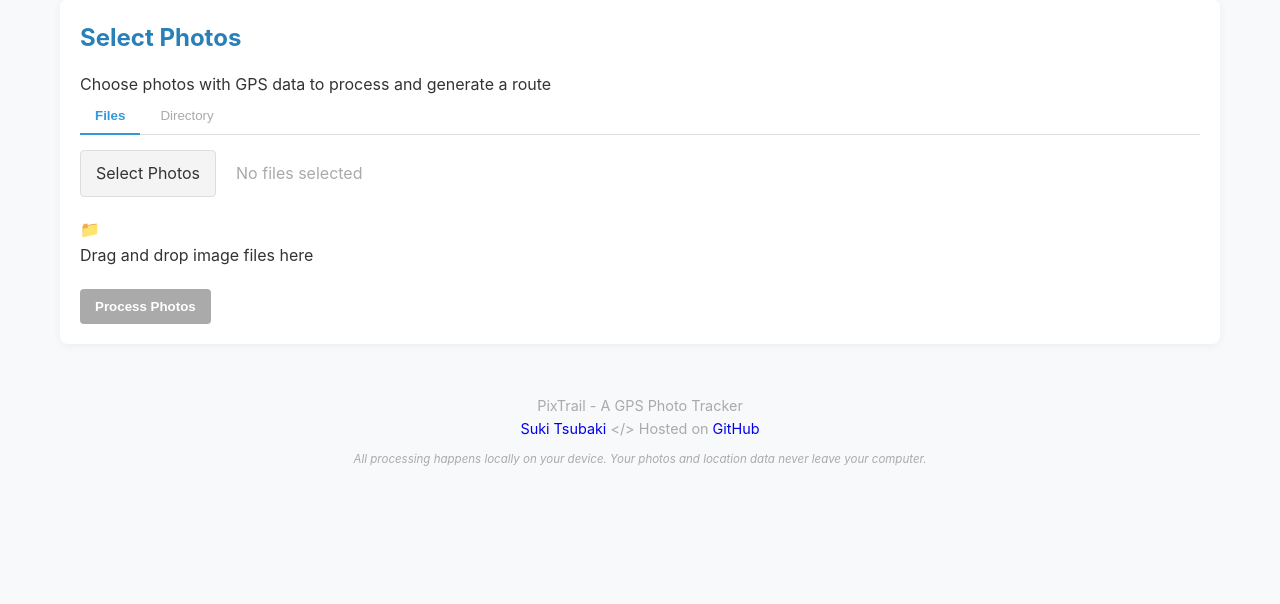
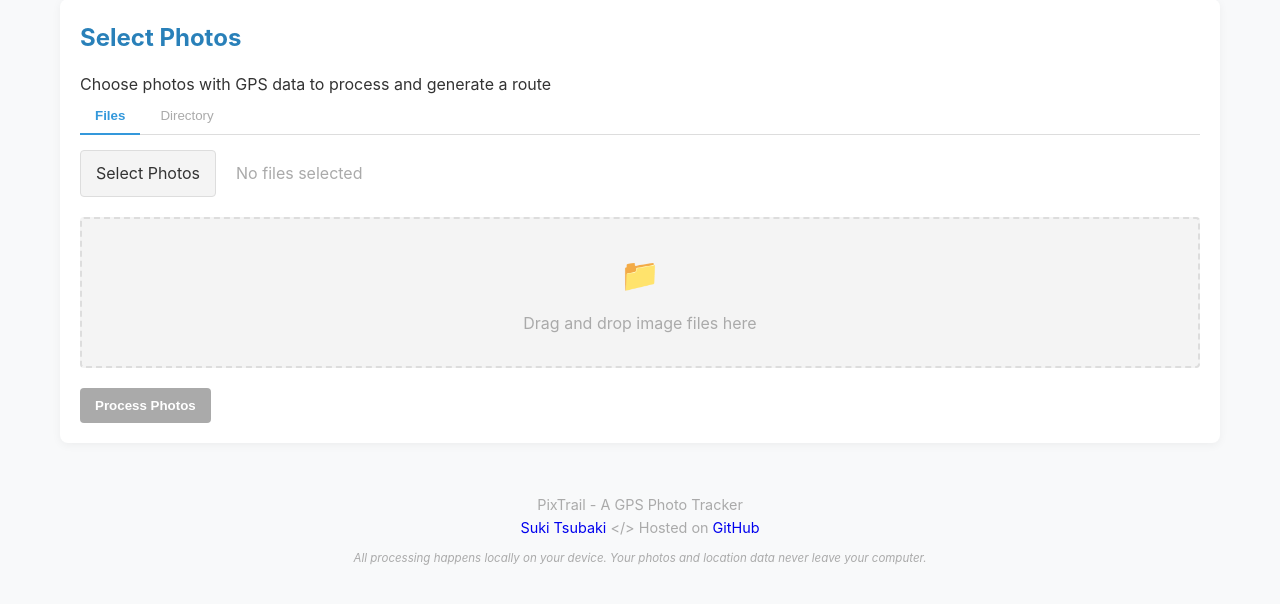
Before and after one commit to sukitsubaki/pixTrail, a Flask app: page / in a window 1280 px wide. Shown: the part 143-747 px from the top of the page. Run offline with Flask 2, Linux system fonts and the light colour scheme; parts of the project's set-up code (start-up, migrations or seed data) failed here and were passed over.

Commit message:
add drop areas

```diff
--- a/pixtrail/web/static/css/style.css
+++ b/pixtrail/web/static/css/style.css
@@ -237,6 +237,36 @@ button:active {
     background-color: white;
 }
 
+/* Drop areas for drag and drop */
+.drop-area {
+    border: 2px dashed var(--mid-gray);
+    border-radius: 4px;
+    padding: 30px 20px;
+    margin-top: 15px;
+    text-align: center;
+    background-color: var(--light-gray);
+    transition: all 0.3s ease;
+    cursor: pointer;
+}
+
+.drop-area.drag-over {
+    border-color: var(--primary-color);
+    background-color: rgba(52, 152, 219, 0.1);
+}
+
+.drop-message {
+    color: var(--dark-gray);
+}
+
+.drop-icon {
+    font-size: 2em;
+    margin-bottom: 10px;
+}
+
+.drop-area p {
+    margin: 0;
+}
+
 /* Progress bar */
 .progress-container {
     margin: 15px 0;
```
